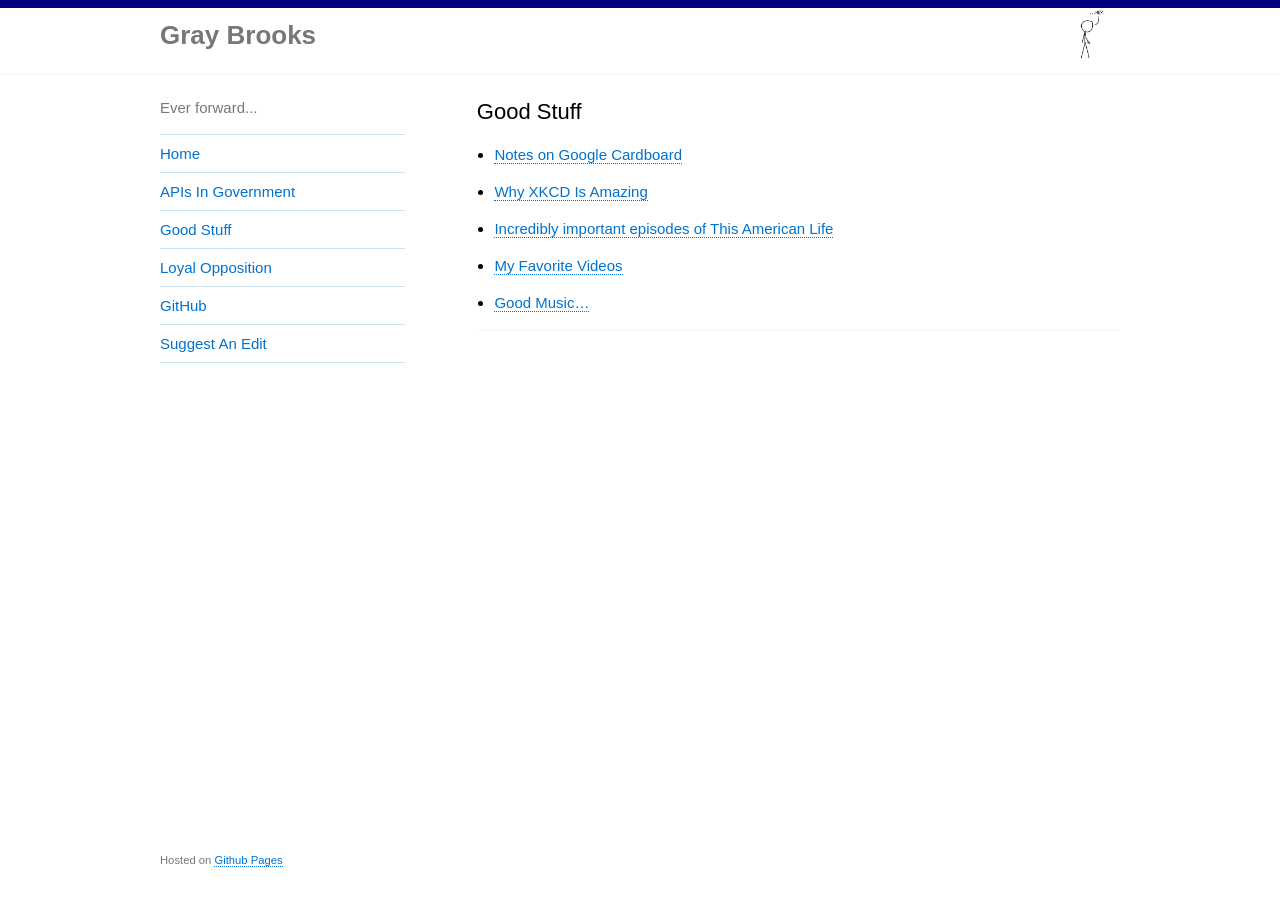
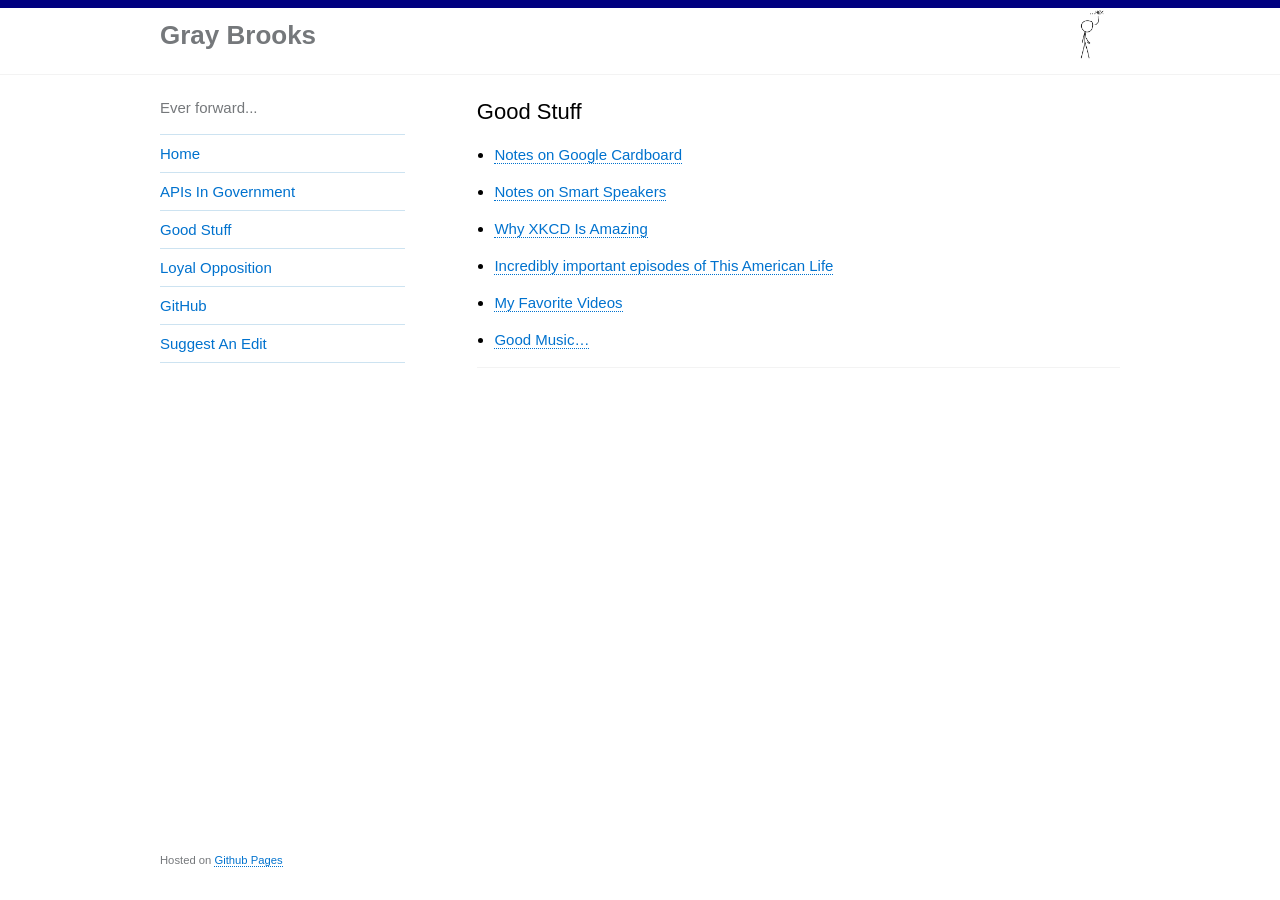
Before and after one commit to gbinal/gbinal.github.com, a Jekyll site: the page built from pages/good_stuff.md, in a window 1280 px wide. Built offline with Jekyll 4.4.1, drawn with Linux system fonts in a browser that asks for light colours.

Commit message:
adding smart speaker link

```diff
--- a/pages/good_stuff.md
+++ b/pages/good_stuff.md
@@ -4,6 +4,7 @@ title: "Good Stuff"
 ---
 
 * [Notes on Google Cardboard](http://graybrooks.com/cardboard)
+* [Notes on Smart Speakers](http://graybrooks.com/smart-speaker/)
 * [Why XKCD Is Amazing](http://graybrooks.com/pages/xkcd)
 * [Incredibly important episodes of This American Life](http://graybrooks.com/pages/TAL)
 * [My Favorite Videos](http://graybrooks.com/pages/amazing_videos)
```
